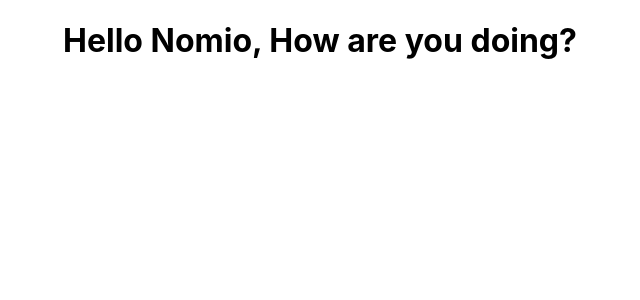
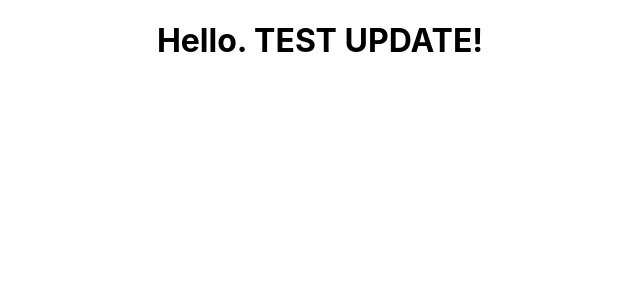
Before and after one commit to ssuheesh/codepipeline-react, a React (Create React App) app: page / in a window 1280 px wide. Shown: the top 300 px of the page, without its empty margins (320-960 px from the left). Built offline with nearby package versions, Linux system fonts and the light colour scheme.

Commit message:
update #4

```diff
--- a/src/App.js
+++ b/src/App.js
@@ -4,7 +4,7 @@ import './App.css';
 function App() {
   return (
     <div className="App">
-      <h1>Hello Nomio, How are you doing?</h1>
+      <h1>Hello. TEST UPDATE!</h1>
     </div>
   );
 }
```
